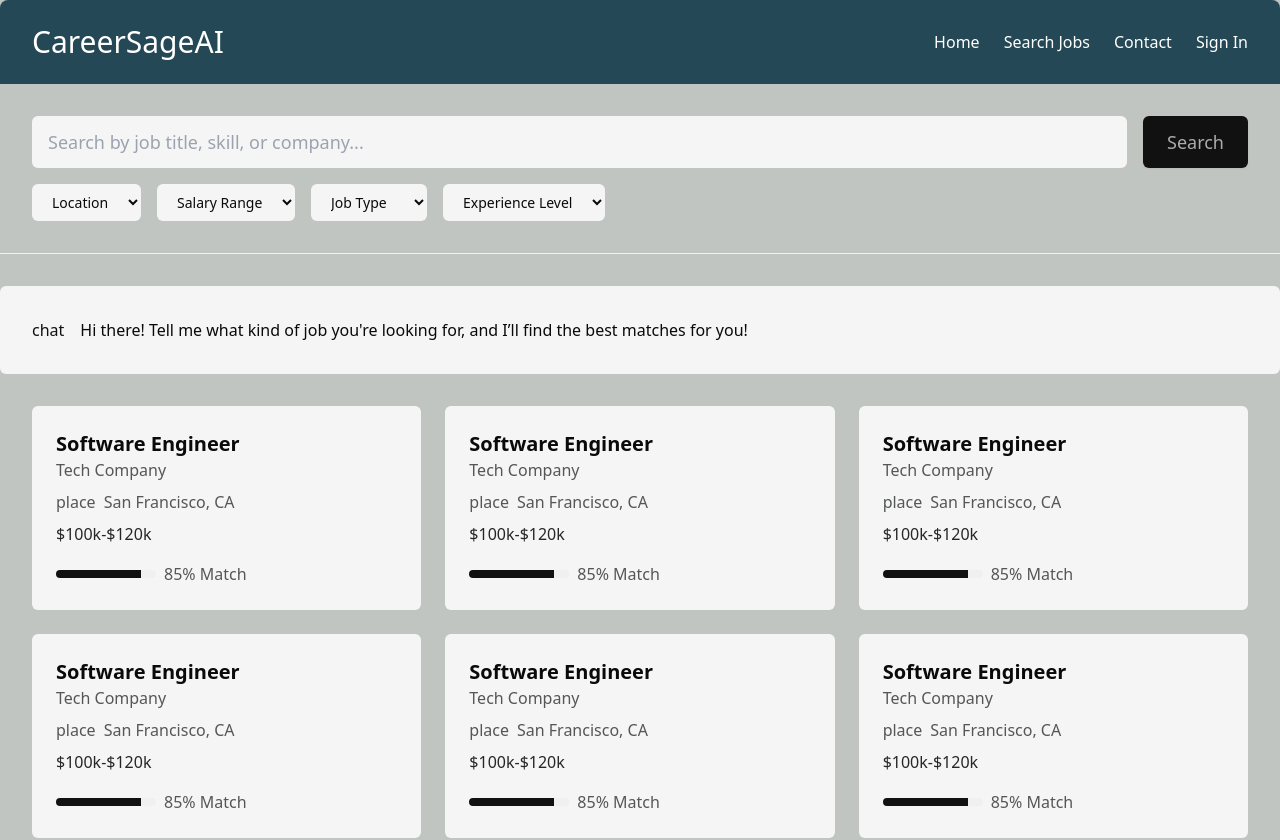
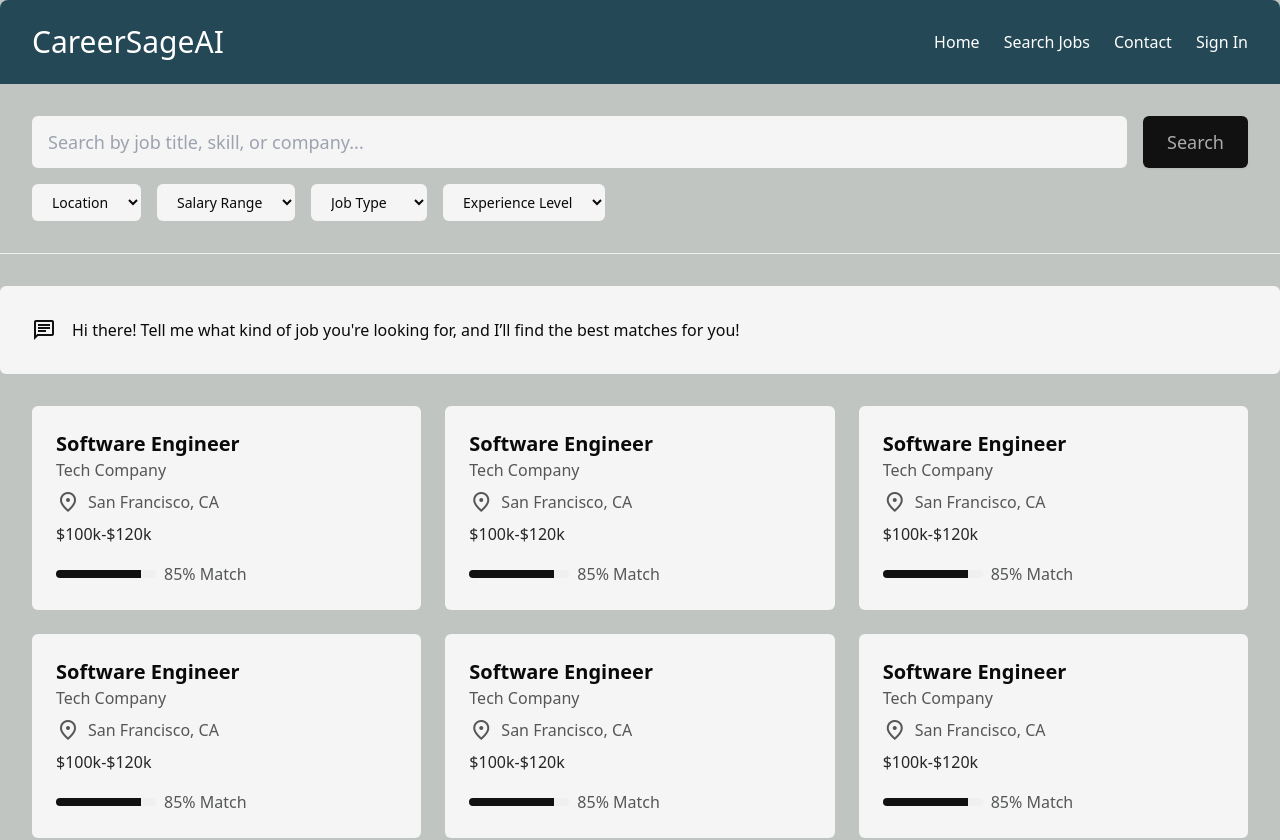
Before and after one commit to mason-lee19/CareerSageAI, a Next.js app in the folder frontend/: page /jobsearch in a window 1280 px wide. Shown: the top 840 px of the page. Built offline with nearby package versions, Linux system fonts and the light colour scheme.

Commit message:
Minor symbol fix to job search page

```diff
--- a/frontend/src/pages/jobsearch.js
+++ b/frontend/src/pages/jobsearch.js
@@ -3,6 +3,10 @@
 function JobSearch() {
   return (
     <div id="webcrumbs">
+      <link
+          href="https://fonts.googleapis.com/css2?family=Material+Symbols+Outlined"
+          rel="stylesheet"
+        />
       <div className="rounded-lg shadow-lg flex flex-col">
         {" "}
         {/* Search Bar Section */}
```
